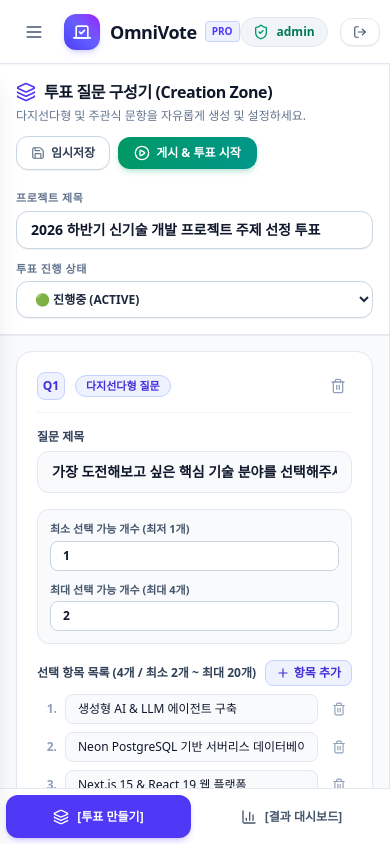
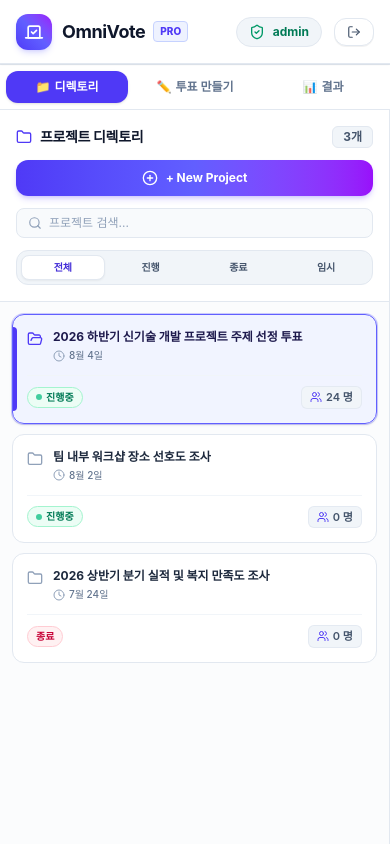
Before and after one commit to gaoyuanshanzi/omnivote-survey-app, a Next.js app: page /admin in a window 390 px wide. Built offline with nearby package versions, Linux system fonts and the light colour scheme; no server answers.

Commit message:
fix: remove credential exposure from login fix sidebar layout overlap

```diff
--- a/package.json
+++ b/package.json
@@ -11,7 +11,7 @@
     "db:push": "prisma db push"
   },
   "dependencies": {
-    "@prisma/client": "5.22.0",
+    "@prisma/client": "^5.22.0",
     "html2canvas": "^1.4.1",
     "jspdf": "^2.5.2",
     "lucide-react": "^0.525.0",
@@ -29,7 +29,7 @@
     "eslint": "^9",
     "eslint-config-next": "^15.2.0",
     "postcss": "^8",
-    "prisma": "5.22.0",
+    "prisma": "^5.22.0",
     "tailwindcss": "^4",
     "typescript": "^5"
   }
--- a/src/app/admin/page.tsx
+++ b/src/app/admin/page.tsx
@@ -6,17 +6,15 @@ import SidebarDirectory from '@/components/SidebarDirectory';
 import QuestionCreator from '@/components/QuestionCreator';
 import ResultsDashboard from '@/components/ResultsDashboard';
 import { ProjectItem } from '@/lib/types';
-import { Layers, BarChart3, X } from 'lucide-react';
+import { Layers, BarChart3 } from 'lucide-react';
 
 export default function AdminPage() {
   const [projects, setProjects] = useState<ProjectItem[]>([]);
   const [selectedProjectId, setSelectedProjectId] = useState<string | null>(null);
   const [loading, setLoading] = useState(true);
-  const [isMobileDrawerOpen, setIsMobileDrawerOpen] = useState(false);
-  const [mobileTab, setMobileTab] = useState<'CREATOR' | 'DASHBOARD'>('CREATOR');
+  const [mobileTab, setMobileTab] = useState<'SIDEBAR' | 'CREATOR' | 'DASHBOARD'>('SIDEBAR');
   const [isNewProjectMode, setIsNewProjectMode] = useState(false);
 
-  // Fetch projects list
   const fetchProjects = async () => {
     try {
       const res = await fetch('/api/projects');
@@ -40,27 +38,23 @@ export default function AdminPage() {
 
   const selectedProject = projects.find(p => p.id === selectedProjectId) || null;
 
-  // New Project Action: reset form to clean project state
   const handleNewProject = () => {
     setSelectedProjectId(null);
     setIsNewProjectMode(true);
-    setIsMobileDrawerOpen(false);
+    setMobileTab('CREATOR');
   };
 
-  // Select project action
   const handleSelectProject = (id: string) => {
     setSelectedProjectId(id);
     setIsNewProjectMode(false);
-    setIsMobileDrawerOpen(false);
+    setMobileTab('CREATOR');
   };
 
-  // Save / Update Project Action
   const handleSaveProject = async (updatedData: Partial<ProjectItem>) => {
     try {
       const isEdit = !!updatedData.id;
       const url = isEdit ? `/api/projects/${updatedData.id}` : '/api/projects';
       const method = isEdit ? 'PUT' : 'POST';
-
       const res = await fetch(url, {
         method,
         headers: { 'Content-Type': 'application/json' },
@@ -77,11 +71,9 @@ export default function AdminPage() {
     }
   };
 
-  // Delete project action
   const handleDeleteProject = async (id: string, e: React.MouseEvent) => {
     e.stopPropagation();
-    if (!confirm('이 투표 프로젝트를 정말 삭제하시겠습니까? 관련 데이터가 모두 삭제됩니다.')) return;
-
+    if (!confirm('이 투표 프로젝트를 정말 삭제하시겠습니까?')) return;
     try {
       const res = await fetch(`/api/projects/${id}`, { method: 'DELETE' });
       const data = await res.json();
@@ -98,37 +90,63 @@ export default function AdminPage() {
   };
 
   return (
-    <div className="h-screen flex flex-col bg-slate-100 text-slate-900 overflow-hidden font-sans">
-      {/* Top Navbar Header */}
-      <Navbar
-        onToggleMobileDrawer={() => setIsMobileDrawerOpen(!isMobileDrawerOpen)}
+    /*
+     * LAYOUT STRATEGY:
+     * - Navbar: fixed at top, h-16
+     * - Below navbar: flex row (sidebar | main)
+     * - Sidebar: STATIC in flow, fixed width, never overlaps content
+     * - Main: flex-1, split into creator + dashboard columns
+     * - Mobile: tab-based single column, no overlapping
+     */
+    <div className="h-screen flex flex-col bg-slate-100 overflow-hidden">
+
+      {/* ── NAVBAR (h-16, z-30) ── */}
+      <div className="shrink-0 z-30 bg-white border-b border-slate-200">
+        <Navbar onNewProject={handleNewProject} />
+      </div>
+
+      {/* ── BODY: fills remaining height ── */}
+      <div className="flex-1 flex overflow-hidden min-h-0">
+
+        {/* ── SIDEBAR: static in flow on desktop, hidden on mobile ── */}
+        <aside className="hidden lg:flex lg:flex-col w-72 xl:w-80 shrink-0 h-full border-r border-slate-200 bg-white overflow-hidden">
+          <SidebarDirectory
+            projects={projects}
+            selectedProjectId={selectedProjectId}
+            onSelectProject={handleSelectProject}
             onNewProject={handleNewProject}
+            onDeleteProject={handleDeleteProject}
           />
+        </aside>
 
-      {/* Main Container */}
-      <div className="flex-1 flex overflow-hidden relative bg-slate-100">
-        {/* Mobile Sliding Drawer Overlay */}
-        {isMobileDrawerOpen && (
-          <div
-            onClick={() => setIsMobileDrawerOpen(false)}
-            className="md:hidden fixed inset-0 z-40 bg-slate-900/50 backdrop-blur-xs animate-fade-in"
-          />
-        )}
-
-        {/* Panel 1: Sidebar Directory (PC: 3분할 1열 flex-row, Mobile: Drawer under Top-16 Navbar) */}
-        <aside
-          className={`fixed md:static z-50 md:z-auto top-16 md:top-0 bottom-0 left-0 w-80 md:w-72 xl:w-80 shrink-0 h-[calc(100vh-4rem)] md:h-full bg-white transition-transform duration-300 ease-in-out shadow-xl md:shadow-none ${
-            isMobileDrawerOpen ? 'translate-x-0' : '-translate-x-full md:translate-x-0'
+        {/* ── MOBILE: tab switcher ── */}
+        <div className="lg:hidden flex-1 flex flex-col overflow-hidden min-h-0">
+          {/* Mobile tab bar */}
+          <div className="shrink-0 grid grid-cols-3 bg-white border-b border-slate-200 p-1.5 gap-1.5">
+            {([
+              { id: 'SIDEBAR', label: '디렉토리', icon: '📁' },
+              { id: 'CREATOR', label: '투표 만들기', icon: '✏️' },
+              { id: 'DASHBOARD', label: '결과', icon: '📊' },
+            ] as const).map(tab => (
+              <button
+                key={tab.id}
+                onClick={() => setMobileTab(tab.id)}
+                className={`py-2 rounded-xl text-xs font-bold transition-all flex items-center justify-center gap-1 ${
+                  mobileTab === tab.id
+                    ? 'bg-indigo-600 text-white shadow'
+                    : 'text-slate-500 hover:text-slate-800'
                 }`}
               >
-          <div className="h-full relative">
-            {/* Mobile close button inside drawer */}
-            <button
-              onClick={() => setIsMobileDrawerOpen(false)}
-              className="md:hidden absolute top-3 right-3 z-50 p-1.5 rounded-lg text-slate-500 hover:text-slate-900 bg-slate-100"
-            >
-              <X className="w-4 h-4" />
+                <span>{tab.icon}</span>
+                <span>{tab.label}</span>
               </button>
+            ))}
+          </div>
+
+          {/* Mobile panel */}
+          <div className="flex-1 overflow-hidden min-h-0">
+            {mobileTab === 'SIDEBAR' && (
+              <div className="h-full overflow-hidden bg-white">
                 <SidebarDirectory
                   projects={projects}
                   selectedProjectId={selectedProjectId}
@@ -137,42 +155,28 @@ export default function AdminPage() {
                   onDeleteProject={handleDeleteProject}
                 />
               </div>
-        </aside>
-
-        {/* Mobile Tab Switcher Bar */}
-        <div className="md:hidden fixed bottom-0 left-0 right-0 z-30 h-14 bg-white/95 border-t border-slate-200 backdrop-blur grid grid-cols-2 p-1.5 gap-2 shadow-lg">
-          <button
-            onClick={() => setMobileTab('CREATOR')}
-            className={`flex items-center justify-center gap-2 rounded-xl text-xs font-bold transition-all ${
-              mobileTab === 'CREATOR'
-                ? 'bg-indigo-600 text-white shadow-md shadow-indigo-600/20'
-                : 'text-slate-600 hover:text-slate-900'
-            }`}
-          >
-            <Layers className="w-4 h-4" />
-            <span>[투표 만들기]</span>
-          </button>
-          <button
-            onClick={() => setMobileTab('DASHBOARD')}
-            className={`flex items-center justify-center gap-2 rounded-xl text-xs font-bold transition-all ${
-              mobileTab === 'DASHBOARD'
-                ? 'bg-indigo-600 text-white shadow-md shadow-indigo-600/20'
-                : 'text-slate-600 hover:text-slate-900'
-            }`}
-          >
-            <BarChart3 className="w-4 h-4" />
-            <span>[결과 대시보드]</span>
-          </button>
+            )}
+            {mobileTab === 'CREATOR' && (
+              <div className="h-full overflow-hidden">
+                <QuestionCreator
+                  project={isNewProjectMode ? null : selectedProject}
+                  onSaveProject={handleSaveProject}
+                  isNew={isNewProjectMode}
+                />
+              </div>
+            )}
+            {mobileTab === 'DASHBOARD' && (
+              <div className="h-full overflow-hidden">
+                <ResultsDashboard project={selectedProject} onRefreshProject={fetchProjects} />
+              </div>
+            )}
+          </div>
         </div>
 
-        {/* PC: Panels 2 & 3 Split (Left Main: Question Creator, Right Main: Dashboard) */}
-        <main className="flex-1 flex flex-col md:flex-row overflow-hidden pb-14 md:pb-0 min-w-0 bg-slate-100">
-          {/* Panel 2: Question Creation Zone (Center) */}
-          <div
-            className={`flex-1 min-w-0 h-full border-r border-slate-200 overflow-hidden ${
-              mobileTab === 'CREATOR' ? 'block' : 'hidden md:block'
-            }`}
-          >
+        {/* ── DESKTOP: Creator + Dashboard side by side ── */}
+        <main className="hidden lg:flex flex-1 overflow-hidden min-h-0 min-w-0">
+          {/* Panel 2: Question Creator */}
+          <div className="flex-1 min-w-0 h-full border-r border-slate-200 overflow-hidden">
             <QuestionCreator
               project={isNewProjectMode ? null : selectedProject}
               onSaveProject={handleSaveProject}
@@ -180,15 +184,12 @@ export default function AdminPage() {
             />
           </div>
 
-          {/* Panel 3: Dashboard Zone (Right) */}
-          <div
-            className={`flex-1 min-w-0 h-full overflow-hidden ${
-              mobileTab === 'DASHBOARD' ? 'block' : 'hidden md:block'
-            }`}
-          >
+          {/* Panel 3: Results Dashboard */}
+          <div className="flex-1 min-w-0 h-full overflow-hidden">
             <ResultsDashboard project={selectedProject} onRefreshProject={fetchProjects} />
           </div>
         </main>
+
       </div>
     </div>
   );
--- a/src/app/login/page.tsx
+++ b/src/app/login/page.tsx
@@ -2,7 +2,7 @@
 
 import React, { useState } from 'react';
 import { useRouter } from 'next/navigation';
-import { Vote, Lock, User, AlertCircle, ArrowRight, ShieldCheck } from 'lucide-react';
+import { Vote, Lock, User, AlertCircle, ArrowRight } from 'lucide-react';
 
 export default function LoginPage() {
   const router = useRouter();
@@ -54,18 +54,6 @@ export default function LoginPage() {
           <p className="text-xs text-slate-500 mt-1 font-medium">투표 서비스 관리자 시스템 접속</p>
         </div>
 
-        {/* Login Credentials Notice Box */}
-        <div className="mb-6 p-3.5 rounded-2xl bg-indigo-50 border border-indigo-200 text-xs text-indigo-900 flex items-center gap-3">
-          <ShieldCheck className="w-5 h-5 text-indigo-600 shrink-0" />
-          <div>
-            <span className="font-bold block text-indigo-950">관리자 계정 안내</span>
-            <span className="text-[11px] text-indigo-800">
-              아이디: <code className="bg-indigo-100 px-1.5 py-0.5 rounded text-indigo-950 font-mono font-bold">admin</code> | 비밀번호:{' '}
-              <code className="bg-indigo-100 px-1.5 py-0.5 rounded text-indigo-950 font-mono font-bold">123jesus</code>
-            </span>
-          </div>
-        </div>
-
         {/* Login Form */}
         <form onSubmit={handleLogin} className="space-y-4">
           <div>
@@ -79,7 +67,7 @@ export default function LoginPage() {
                 required
                 value={id}
                 onChange={e => setId(e.target.value)}
-                placeholder="관리자 아이디 입력 (admin)"
+                placeholder="아이디를 입력하세요"
                 className="w-full pl-10 pr-4 py-3 rounded-xl bg-slate-50 border border-slate-200 text-sm font-semibold text-slate-900 placeholder-slate-400 focus:outline-none focus:border-indigo-600 focus:bg-white focus:ring-1 focus:ring-indigo-600 transition-all"
               />
             </div>
@@ -96,7 +84,7 @@ export default function LoginPage() {
                 required
                 value={password}
                 onChange={e => setPassword(e.target.value)}
-                placeholder="비밀번호 입력 (123jesus)"
+                placeholder="비밀번호를 입력하세요"
                 className="w-full pl-10 pr-4 py-3 rounded-xl bg-slate-50 border border-slate-200 text-sm font-semibold text-slate-900 placeholder-slate-400 focus:outline-none focus:border-indigo-600 focus:bg-white focus:ring-1 focus:ring-indigo-600 transition-all"
               />
             </div>
--- a/src/components/Navbar.tsx
+++ b/src/components/Navbar.tsx
@@ -5,11 +5,10 @@ import { Vote, LogOut, Menu, FolderPlus, ShieldCheck } from 'lucide-react';
 import { useRouter } from 'next/navigation';
 
 interface NavbarProps {
-  onToggleMobileDrawer?: () => void;
   onNewProject?: () => void;
 }
 
-export default function Navbar({ onToggleMobileDrawer, onNewProject }: NavbarProps) {
+export default function Navbar({ onNewProject }: NavbarProps) {
   const router = useRouter();
 
   const handleLogout = async () => {
@@ -25,15 +24,6 @@ export default function Navbar({ onToggleMobileDrawer, onNewProject }: NavbarPro
     <header className="h-16 bg-white border-b border-slate-200 backdrop-blur-md sticky top-0 z-40 flex items-center justify-between px-4 lg:px-6 shadow-xs">
       {/* Left Branding */}
       <div className="flex items-center gap-3">
-        {onToggleMobileDrawer && (
-          <button
-            onClick={onToggleMobileDrawer}
-            className="md:hidden p-2 rounded-lg text-slate-600 hover:text-slate-900 hover:bg-slate-100 transition-colors"
-            title="프로젝트 목록 열기"
-          >
-            <Menu className="w-5 h-5" />
-          </button>
-        )}
         <div className="flex items-center gap-2.5">
           <div className="w-9 h-9 rounded-xl bg-gradient-to-tr from-indigo-600 via-indigo-500 to-purple-600 flex items-center justify-center shadow-md shadow-indigo-500/20">
             <Vote className="w-5 h-5 text-white" />
```
Also changed, not shown: 1 other file (tests, documents, lock files or other folders). Lines whose indentation alone changed are shown as unchanged.
